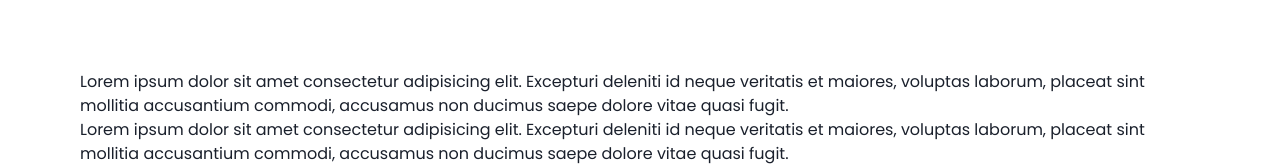
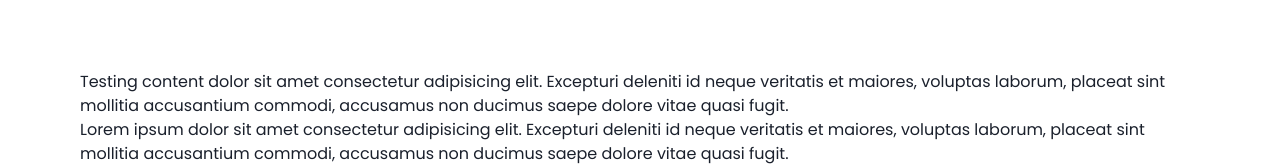
Before and after one commit to Abeinevincent/my-website, a React (Vite) app: page / in a window 1280 px wide. Shown: the part 628-796 px from the top of the page. Built offline with nearby package versions, Linux system fonts and the light colour scheme.

Commit message:
Testing Redirect Rule

```diff
--- a/src/pages/home/Home.tsx
+++ b/src/pages/home/Home.tsx
@@ -7,7 +7,7 @@ export const Home = () => {
       <Hero />
       <Box p={{base: 5, md: 10, lg: 20}}>
         <Text>
-          Lorem ipsum dolor sit amet consectetur adipisicing elit. Excepturi
+          Testing content dolor sit amet consectetur adipisicing elit. Excepturi
           deleniti id neque veritatis et maiores, voluptas laborum, placeat sint
           mollitia accusantium commodi, accusamus non ducimus saepe dolore vitae
           quasi fugit.
```
Also changed, not shown: 1 other file (tests, documents, lock files or other folders).
